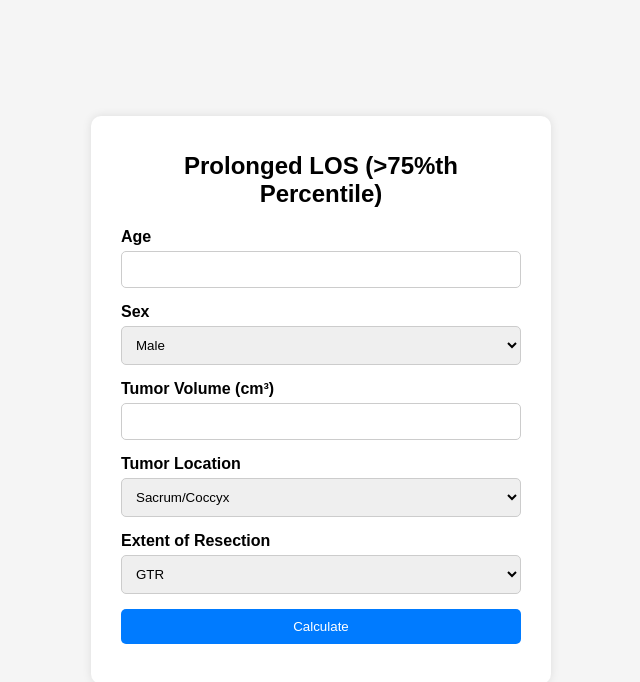
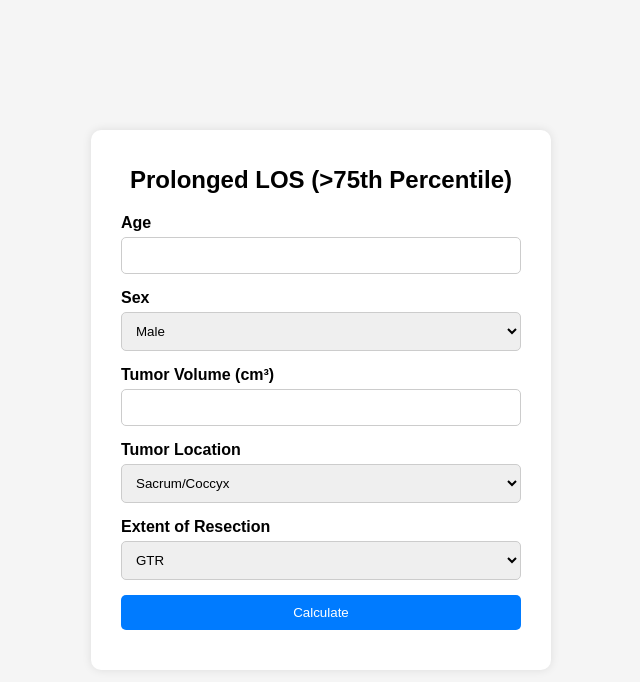
Before and after one commit to feras-beep/ChondrosarcomaLOS, a plain HTML site: page index.html in a window 1280 px wide. Shown: the whole page, without its empty margins (319-959 px from the left). Drawn offline with Linux system fonts and the light colour scheme.

Commit message:
Update index.html

```diff
--- a/index.html
+++ b/index.html
@@ -70,7 +70,7 @@
 </head>
 <body>
     <div class="container">
-        <h1>Prolonged LOS (>75%th Percentile)</h1>
+        <h1>Prolonged LOS (>75th Percentile)</h1>
         <div class="form-group">
             <label for="age">Age</label>
             <input type="number" id="age" step="1" required>
```
